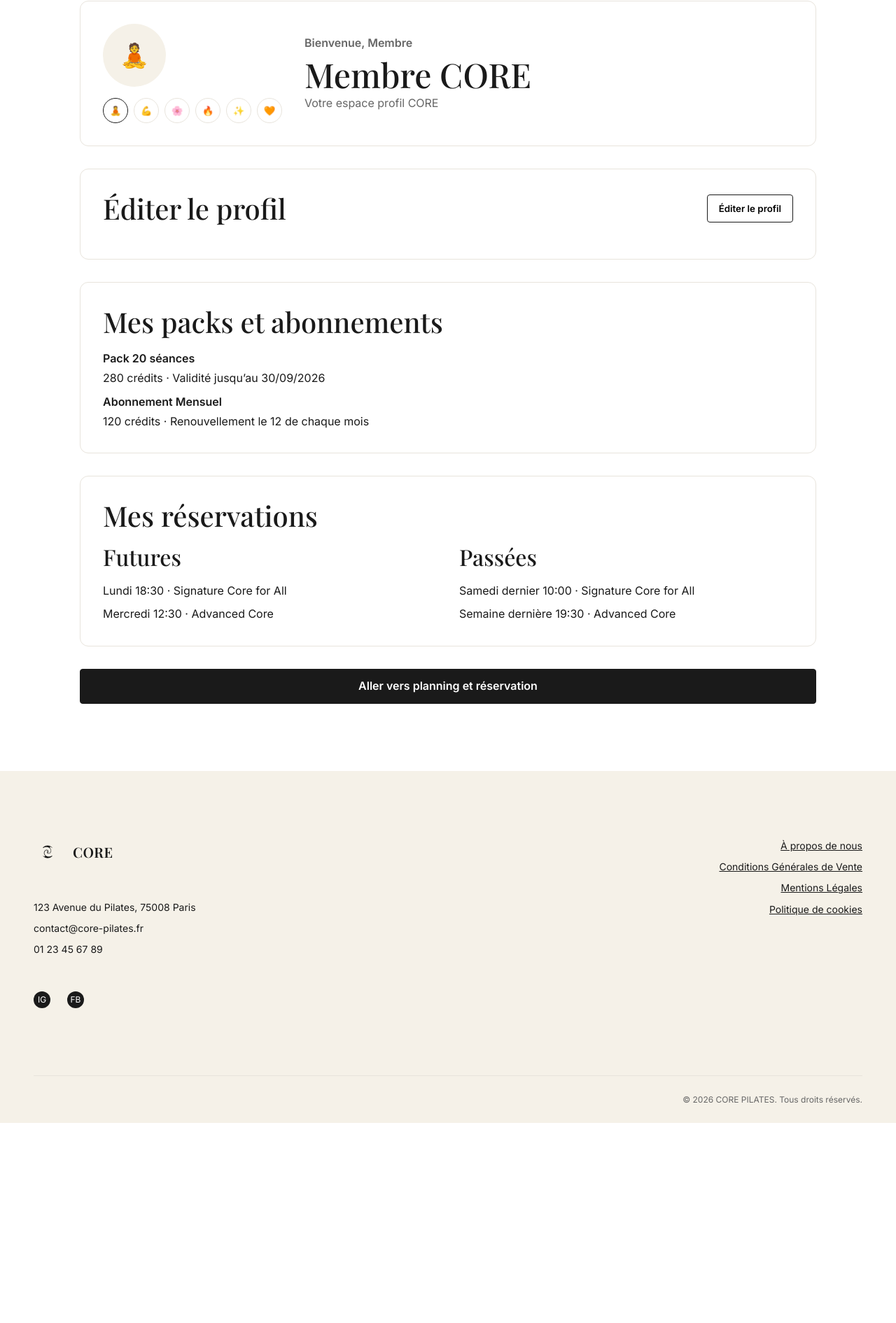
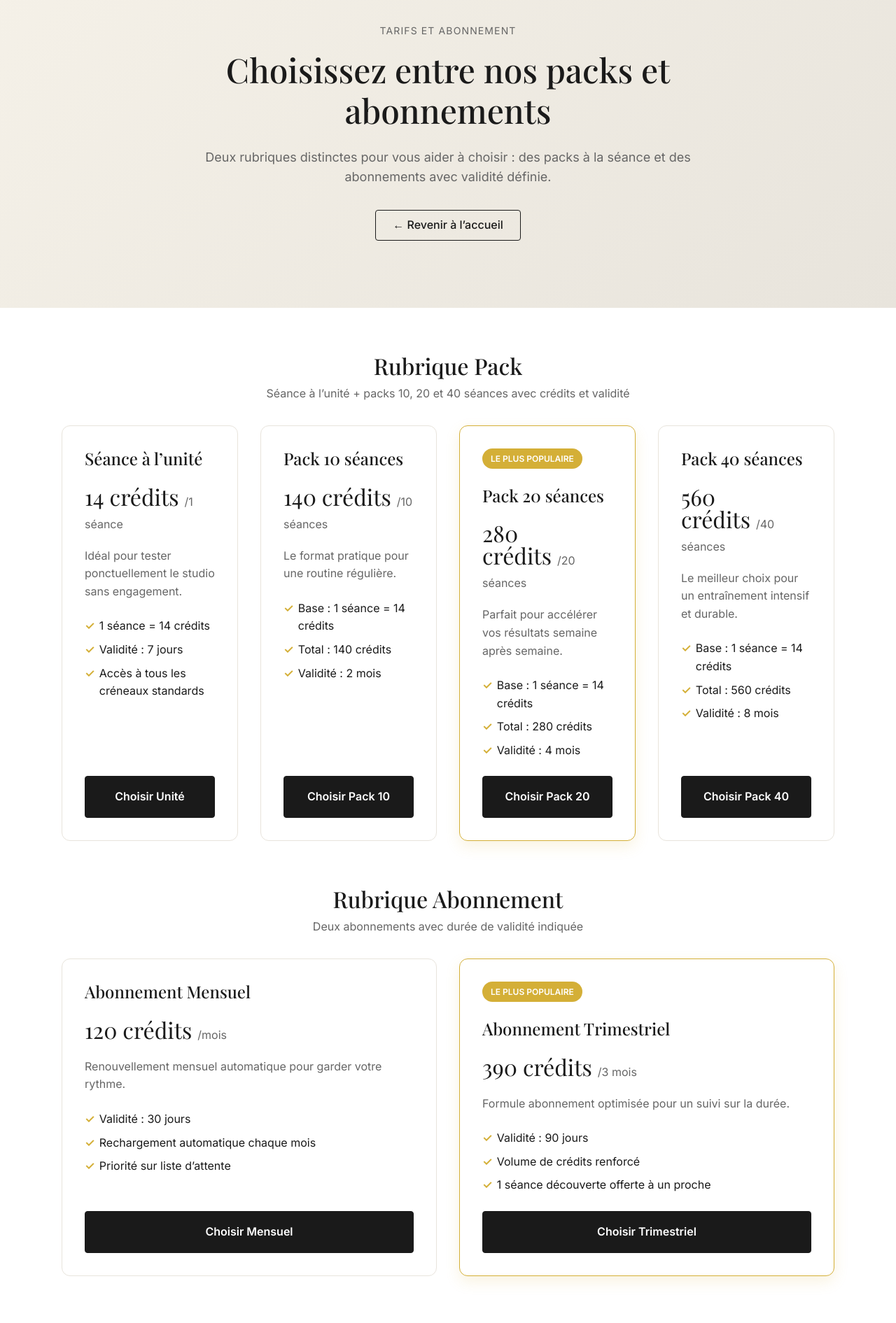
Before and after one commit to ChrisaMendoza/pilates-frontend, a React (Vite) app: page /pricing in a window 1280 px wide. Shown: the part 160-2051 px from the top of the page at 70% size. Before the commit the page ends 1765 px from the top, so only its background shows below. Built offline with nearby package versions, Linux system fonts and the light colour scheme; no server answers.

Commit message:
fix: restore PricingPage content and fix nav bug

```diff
--- a/src/pages/PricingPage.tsx
+++ b/src/pages/PricingPage.tsx
@@ -1,139 +1,156 @@
-import { useMemo, useState } from 'react';
 import { Link } from 'react-router-dom';
-import { useAuth } from '../auth/AuthContext';
-import styles from './ProfilePage.module.css';
+import styles from './PricingPage.module.css';
 
-type ProfileData = {
-    firstName: string;
-    lastName: string;
-    email: string;
-    phone: string;
-    address: string;
-    bankData: string;
+type Offer = {
+    id: string;
+    name: string;
+    price: string;
+    cadence: string;
+    description: string;
+    features: string[];
+    cta: string;
+    popular?: boolean;
 };
 
-const avatars = ['🧘', '💪', '🌸', '🔥', '✨', '🧡'];
-
-const activeOffers = [
-    { title: 'Pack 20 séances', detail: '280 crédits · Validité jusqu’au 30/09/2026' },
-    { title: 'Abonnement Mensuel', detail: '120 crédits · Renouvellement le 12 de chaque mois' },
+const packs: Offer[] = [
+    {
+        id: 'pack-1',
+        name: 'Séance à l’unité',
+        price: '14 crédits',
+        cadence: '/1 séance',
+        description: 'Idéal pour tester ponctuellement le studio sans engagement.',
+        features: ['1 séance = 14 crédits', 'Validité : 7 jours', 'Accès à tous les créneaux standards'],
+        cta: 'Choisir Unité',
+    },
+    {
+        id: 'pack-10',
+        name: 'Pack 10 séances',
+        price: '140 crédits',
+        cadence: '/10 séances',
+        description: 'Le format pratique pour une routine régulière.',
+        features: ['Base : 1 séance = 14 crédits', 'Total : 140 crédits', 'Validité : 2 mois'],
+        cta: 'Choisir Pack 10',
+    },
+    {
+        id: 'pack-20',
+        name: 'Pack 20 séances',
+        price: '280 crédits',
+        cadence: '/20 séances',
+        description: 'Parfait pour accélérer vos résultats semaine après semaine.',
+        features: ['Base : 1 séance = 14 crédits', 'Total : 280 crédits', 'Validité : 4 mois'],
+        cta: 'Choisir Pack 20',
+        popular: true,
+    },
+    {
+        id: 'pack-40',
+        name: 'Pack 40 séances',
+        price: '560 crédits',
+        cadence: '/40 séances',
+        description: 'Le meilleur choix pour un entraînement intensif et durable.',
+        features: ['Base : 1 séance = 14 crédits', 'Total : 560 crédits', 'Validité : 8 mois'],
+        cta: 'Choisir Pack 40',
+    },
 ];
 
-const futureBookings = [
-    'Lundi 18:30 · Signature Core for All',
-    'Mercredi 12:30 · Advanced Core',
+const subscriptions: Offer[] = [
+    {
+        id: 'abonnement-mensuel',
+        name: 'Abonnement Mensuel',
+        price: '120 crédits',
+        cadence: '/mois',
+        description: 'Renouvellement mensuel automatique pour garder votre rythme.',
+        features: ['Validité : 30 jours', 'Rechargement automatique chaque mois', 'Priorité sur liste d’attente'],
+        cta: 'Choisir Mensuel',
+    },
+    {
+        id: 'abonnement-trimestriel',
+        name: 'Abonnement Trimestriel',
+        price: '390 crédits',
+        cadence: '/3 mois',
+        description: 'Formule abonnement optimisée pour un suivi sur la durée.',
+        features: ['Validité : 90 jours', 'Volume de crédits renforcé', '1 séance découverte offerte à un proche'],
+        cta: 'Choisir Trimestriel',
+        popular: true,
+    },
 ];
 
-const pastBookings = [
-    'Samedi dernier 10:00 · Signature Core for All',
-    'Semaine dernière 19:30 · Advanced Core',
+const faqs = [
+    {
+        question: 'Comment sont utilisés les crédits ?',
+        answer: 'La base est simple : 1 séance consomme 14 crédits, quel que soit le pack choisi.',
+    },
+    {
+        question: 'Que se passe-t-il si la validité est dépassée ?',
+        answer: 'Les crédits non utilisés expirent à la fin de la période de validité indiquée pour l’offre.',
+    },
+    {
+        question: 'Puis-je changer de formule ?',
+        answer: 'Oui, vous pouvez choisir une autre formule à la prochaine commande depuis votre espace membre.',
+    },
 ];
 
-export default function ProfilePage() {
-    const { account } = useAuth();
+function OfferSection({ title, subtitle, offers }: { title: string; subtitle: string; offers: Offer[] }) {
+    return (
+        <section className={styles.plansSection}>
+            <div className={styles.sectionHeading}>
+                <h2>{title}</h2>
+                <p>{subtitle}</p>
+            </div>
+            <div className={styles.plansGrid}>
+                {offers.map((offer) => (
+                    <article key={offer.id} className={`${styles.card} ${offer.popular ? styles.popular : ''}`}>
+                        {offer.popular && <span className={styles.badge}>Le plus populaire</span>}
+                        <h3 className={styles.cardTitle}>{offer.name}</h3>
+                        <p className={styles.price}>{offer.price}<span>{offer.cadence}</span></p>
+                        <p className={styles.description}>{offer.description}</p>
+                        <ul className={styles.features}>
+                            {offer.features.map((feature) => (
+                                <li key={feature}>{feature}</li>
+                            ))}
+                        </ul>
+                        <Link to={`/payment?plan=${offer.id}`} className={styles.ctaButton}>{offer.cta}</Link>
+                    </article>
+                ))}
+            </div>
+        </section>
+    );
+}
 
-    const [selectedAvatar, setSelectedAvatar] = useState(avatars[0]);
-    const [isEditing, setIsEditing] = useState(false);
-    const [profileData, setProfileData] = useState<ProfileData>({
-        firstName: account?.firstName ?? '',
-        lastName: account?.lastName ?? '',
-        email: account?.login ?? '',
-        phone: '',
-        address: '',
-        bankData: '',
-    });
-
-    const fullName = useMemo(() => {
-        const composed = `${profileData.firstName} ${profileData.lastName}`.trim();
-        const accountName = `${account?.firstName ?? ''} ${account?.lastName ?? ''}`.trim();
-        return composed || accountName || account?.login || 'Membre CORE';
-    }, [account?.firstName, account?.lastName, account?.login, profileData.firstName, profileData.lastName]);
-
-    const firstName = profileData.firstName || account?.firstName || account?.login?.split('@')[0] || 'Membre';
-
-    const onChange = (field: keyof ProfileData, value: string) => {
-        setProfileData(prev => ({ ...prev, [field]: value }));
-    };
-
+export default function PricingPage() {
     return (
         <div className={styles.page}>
-            <section className={styles.headerCard}>
-                <div className={styles.avatarBlock}>
-                    <div className={styles.avatarPreview}>{selectedAvatar}</div>
-                    <div className={styles.avatarChoices}>
-                        {avatars.map((avatar) => (
-                            <button
-                                key={avatar}
-                                type="button"
-                                onClick={() => setSelectedAvatar(avatar)}
-                                className={`${styles.avatarButton} ${selectedAvatar === avatar ? styles.avatarSelected : ''}`}
-                            >
-                                {avatar}
-                            </button>
-                        ))}
-                    </div>
-                </div>
+            <section className={styles.hero}>
+                <p className={styles.heroKicker}>Tarifs et abonnement</p>
+                <h1 className={styles.heroTitle}>Choisissez entre nos packs et abonnements</h1>
+                <p className={styles.heroSubtitle}>
+                    Deux rubriques distinctes pour vous aider à choisir : des packs à la séance et des abonnements avec validité définie.
+                </p>
+                <Link to="/" className={styles.backHomeButton}>← Revenir à l’accueil</Link>
+            </section>
 
-                <div>
-                    <p className={styles.greeting}>{`Bienvenue, ${firstName}`}</p>
-                    <h1 className={styles.name}>{fullName}</h1>
-                    <p className={styles.subtle}>Votre espace profil CORE</p>
+            <OfferSection
+                title="Rubrique Pack"
+                subtitle="Séance à l’unité + packs 10, 20 et 40 séances avec crédits et validité"
+                offers={packs}
+            />
+
+            <OfferSection
+                title="Rubrique Abonnement"
+                subtitle="Deux abonnements avec durée de validité indiquée"
+                offers={subscriptions}
+            />
+
+            <section className={styles.faqSection}>
+                <h3>Questions fréquentes</h3>
+                <div className={styles.faqList}>
+                    {faqs.map((faq) => (
+                        <details key={faq.question} className={styles.faqItem}>
+                            <summary>{faq.question}</summary>
+                            <p>{faq.answer}</p>
+                        </details>
+                    ))}
                 </div>
             </section>
-
-            <section className={styles.sectionCard}>
-                <div className={styles.sectionHeader}>
-                    <h2>Éditer le profil</h2>
-                    <button type="button" className={styles.secondaryButton} onClick={() => setIsEditing(prev => !prev)}>
-                        {isEditing ? 'Fermer' : 'Éditer le profil'}
-                    </button>
-                </div>
-
-                {isEditing && (
-                    <div className={styles.formGrid}>
-                        <label>Prénom<input value={profileData.firstName} onChange={(e) => onChange('firstName', e.target.value)} /></label>
-                        <label>Nom<input value={profileData.lastName} onChange={(e) => onChange('lastName', e.target.value)} /></label>
-                        <label>Adresse e-mail<input value={profileData.email} onChange={(e) => onChange('email', e.target.value)} type="email" /></label>
-                        <label>Numéro<input value={profileData.phone} onChange={(e) => onChange('phone', e.target.value)} /></label>
-                        <label className={styles.fullWidth}>Adresse postale<input value={profileData.address} onChange={(e) => onChange('address', e.target.value)} /></label>
-                        <label className={styles.fullWidth}>Données bancaires<input value={profileData.bankData} onChange={(e) => onChange('bankData', e.target.value)} placeholder="IBAN ou carte" /></label>
-                    </div>
-                )}
-            </section>
-
-            <section className={styles.sectionCard}>
-                <h2>Mes packs et abonnements</h2>
-                <ul className={styles.list}>
-                    {activeOffers.map((offer) => (
-                        <li key={offer.title}>
-                            <strong>{offer.title}</strong>
-                            <span>{offer.detail}</span>
-                        </li>
-                    ))}
-                </ul>
-            </section>
-
-            <section className={styles.sectionCard}>
-                <h2>Mes réservations</h2>
-                <div className={styles.columns}>
-                    <div>
-                        <h3>Futures</h3>
-                        <ul className={styles.list}>
-                            {futureBookings.map((booking) => <li key={booking}>{booking}</li>)}
-                        </ul>
-                    </div>
-                    <div>
-                        <h3>Passées</h3>
-                        <ul className={styles.list}>
-                            {pastBookings.map((booking) => <li key={booking}>{booking}</li>)}
-                        </ul>
-                    </div>
-                </div>
-            </section>
-
-            <Link to="/planning" className={styles.primaryButton}>
-                Aller vers planning et réservation
-            </Link>
         </div>
     );
 }
```
